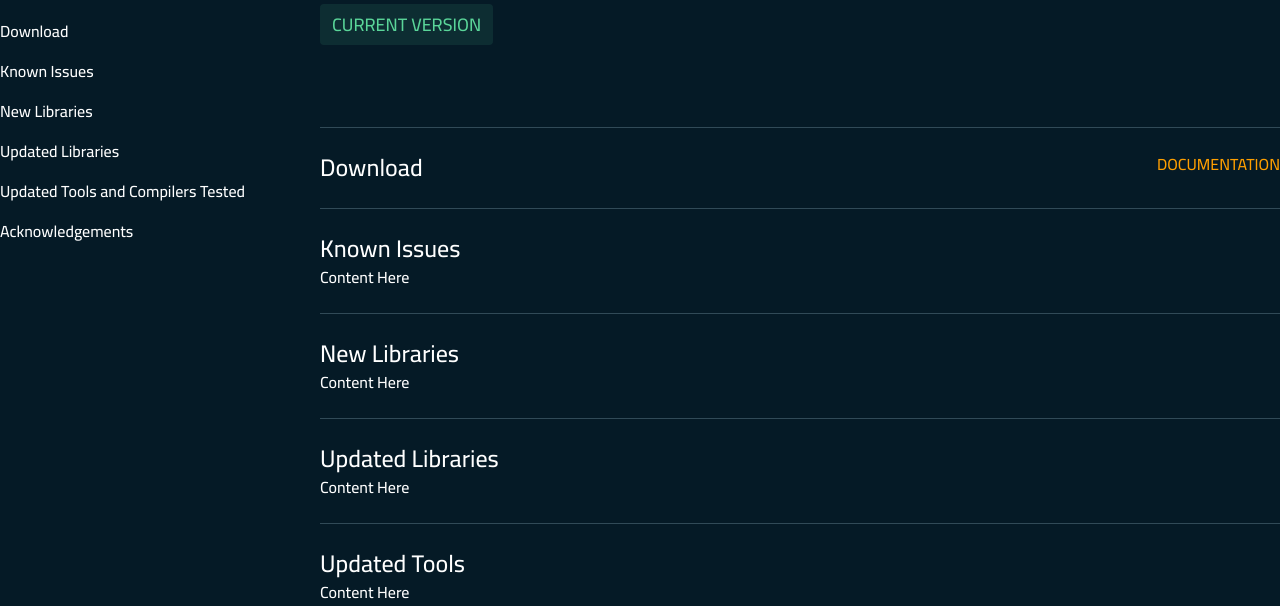
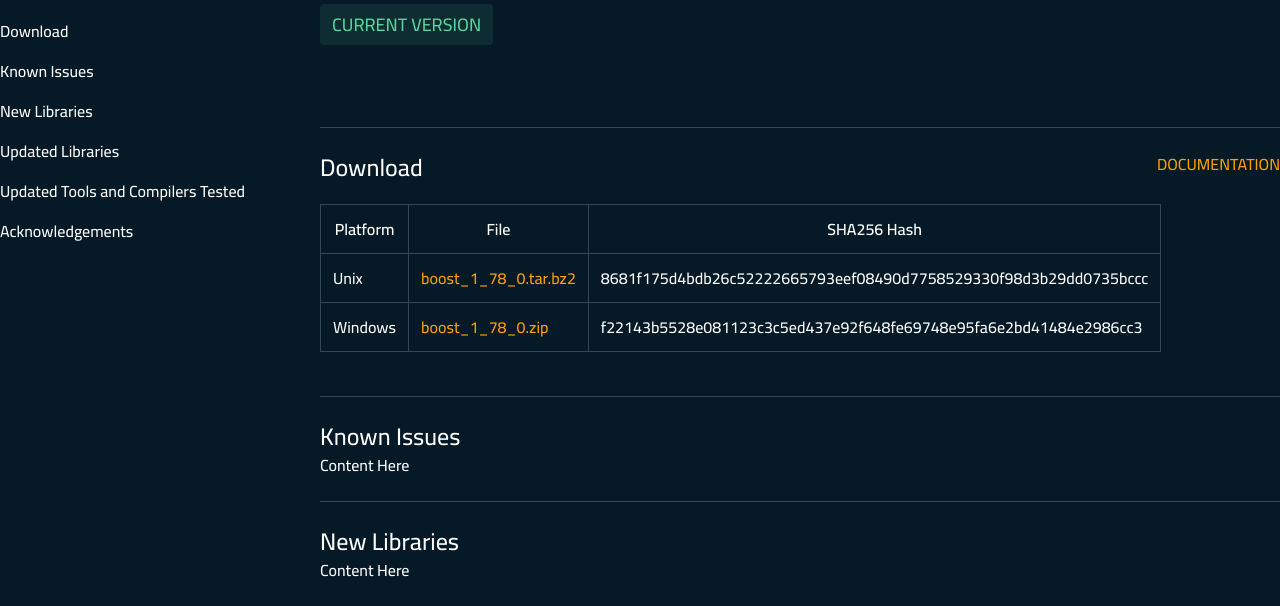
Before and after one commit to bestsoftwaretopappreviews22/boost-website-v2, a Django app: template templates/versions/detail.html in a window 1280 px wide. Shown: the part 207-813 px from the top of the page. Run offline with Django 3.2, Linux system fonts and the light colour scheme; the template is opened without the code that fills it, so the values that code supplies are empty; style sheets or scripts are compiled from the project's sources; parts of the project's set-up code (start-up, migrations or seed data) failed here and were passed over; some libraries are stand-ins or nearby versions.

Commit message:
hiding table on mobile until that layout is fixed

```diff
--- a/templates/versions/detail.html
+++ b/templates/versions/detail.html
@@ -37,7 +37,7 @@
         </h3>
 
         <!-- TODO: unhide this after fixing mobile layout -->
-        <table class="hidden table-auto border-spacing-2 w-full my-5">
+        <table class="hidden md:block table-auto border-spacing-2 w-full my-5">
           <thead>
             <tr>
               <th class="border border-slate p-3">Platform</th>
```
